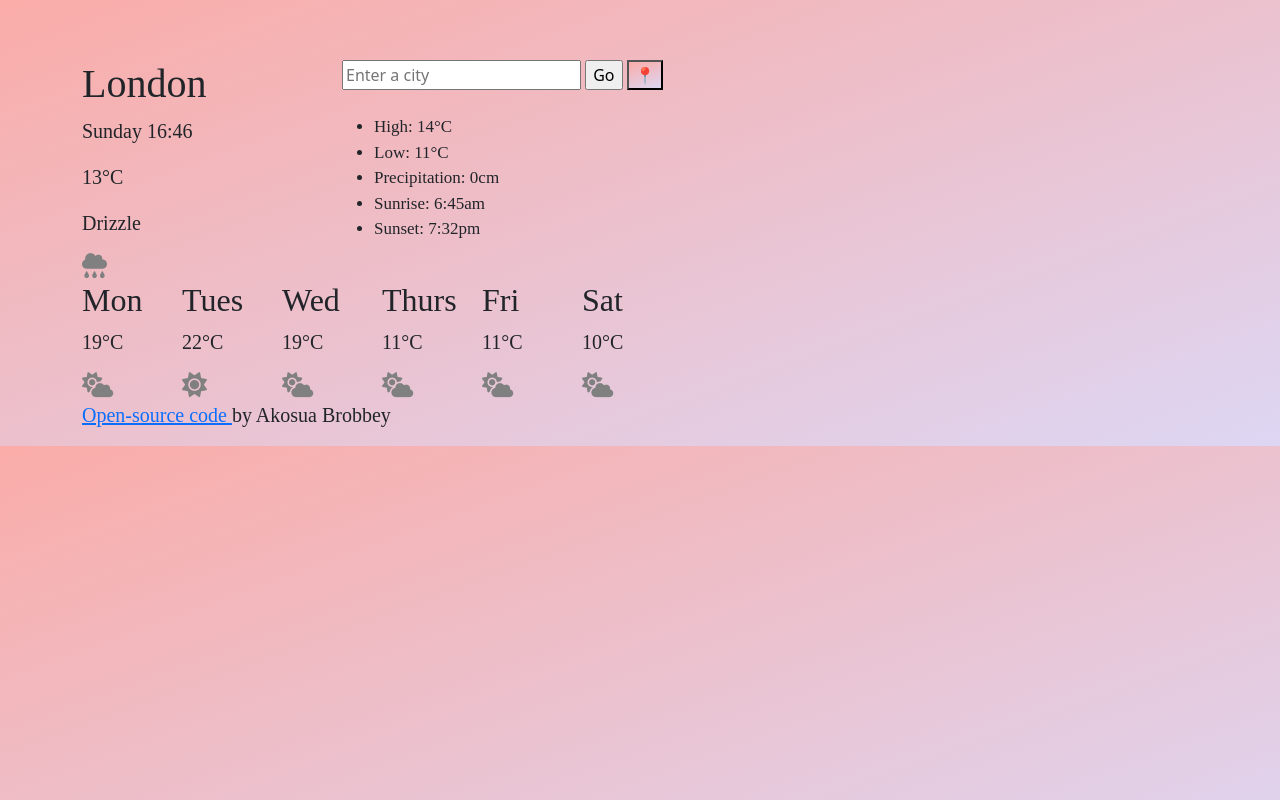
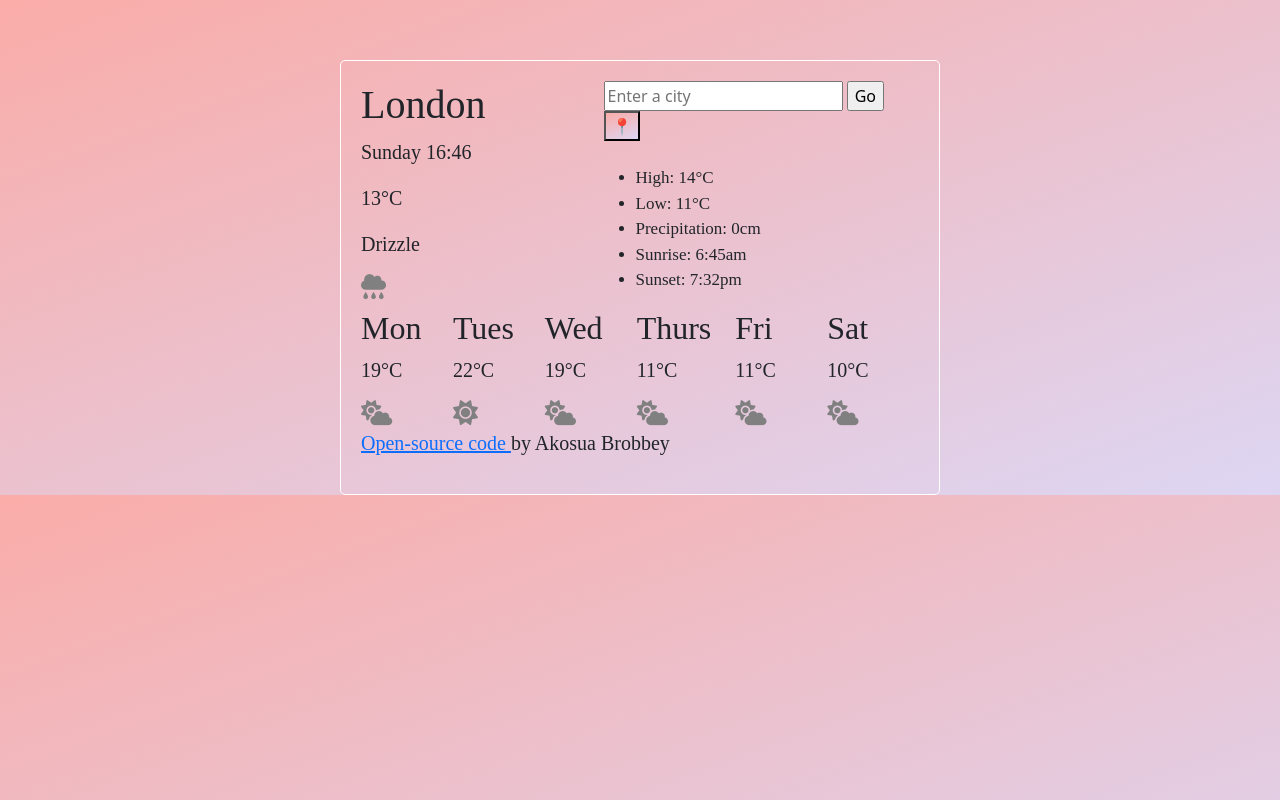
Before and after one commit to akaybrobbey/weather-app, a plain HTML site: page index.html in a window 1280 px wide. Drawn offline with nearby package versions, Linux system fonts and the light colour scheme; a web font is replaced by a local one.

Commit message:
added border

```diff
--- a/index.html
+++ b/index.html
@@ -84,10 +84,10 @@
             <i class="fas fa-cloud-sun"></i>
           </div>
         </div>
-     </div>
-     <p>
+        <p>
         <a href="https://github.com/akaybrobbey/weather-app"> Open-source code </a> by Akosua Brobbey
      </p>
+     </div>
     </div>
     <script src="features.js"></script>
   </body>
--- a/style.css
+++ b/style.css
@@ -34,4 +34,8 @@ button {
 
 .weather-app-wrapper {
   max-width: 600px;
+  margin: 0 auto;
+  border: 1px solid white;
+  border-radius: 5px;
+  padding: 20px;
 }
```
